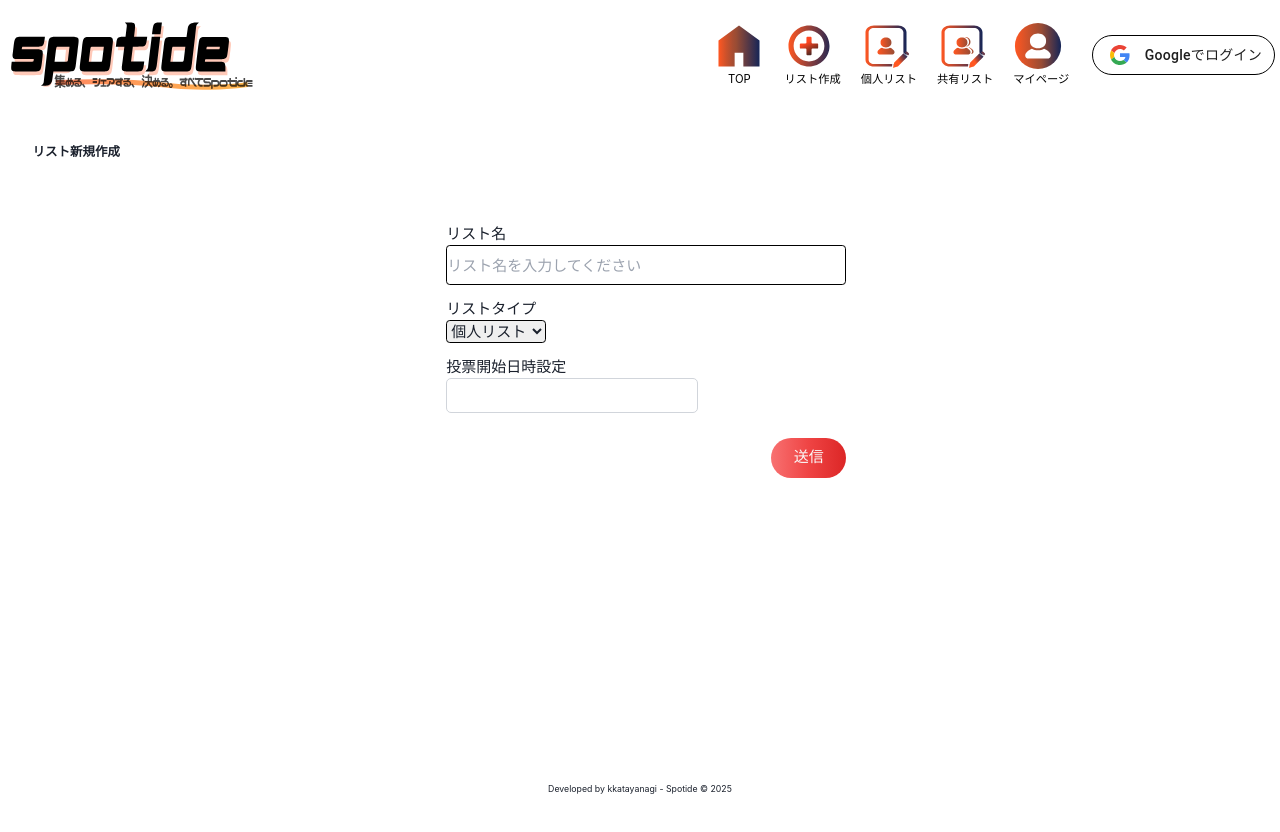
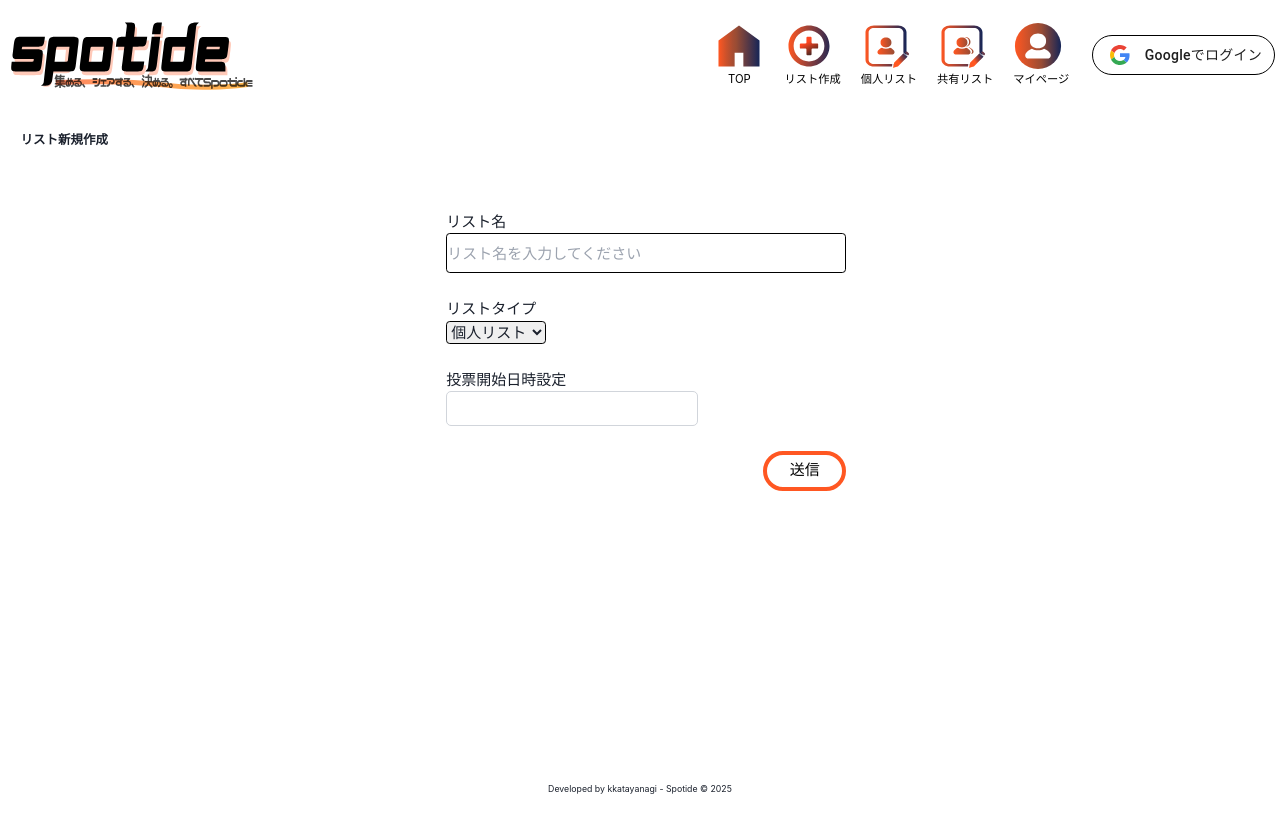
Before and after one commit to k-katayanagi/Spotide, a Next.js app: page /user/1/list_create in a window 1280 px wide. Shown: the top 832 px of the page. Built offline with nearby package versions, Linux system fonts and the light colour scheme.

Commit message:
【update】ボタン修正
list_create/page.tsx

```diff
--- a/src/app/styles/globals.css
+++ b/src/app/styles/globals.css
@@ -40,7 +40,7 @@ main {
   align-items: center;
   width: 100%;
   flex-grow: 1;
-  padding: 20px;
+  padding: 8px;
   padding-bottom: 60px;
   overflow-y: auto; /* コンテンツが多いときだけスクロール可能 */
 }
--- a/src/app/user/[userid]/individual_list/page.tsx
+++ b/src/app/user/[userid]/individual_list/page.tsx
@@ -78,11 +78,11 @@ const IndividualList = () => {
     console.log(isSort);
   };
 
-  // **🔹 ページネーションの z-index を決定**
+
   const paginationZIndex = !isBottomNavOpen && !isFilter ? "z-40" : "z-20";
 
   return (
-    <div className="p-5 overflow-auto relative">
+    <div className="p-3 overflow-auto relative">
       <div className="flex items-center justify-between">
         <h1 className="text-2xl font-bold">{user.name}さんの個人リスト一覧</h1>
         <div className="flex gap-2 mb- justify-end relative z-10">
--- a/src/app/user/[userid]/list_create/page.tsx
+++ b/src/app/user/[userid]/list_create/page.tsx
@@ -66,7 +66,7 @@ const ListCreate = () => {
       <div className="flex flex-col items-center justify-start w-full flex-grow mt-20">
         <form
           onSubmit={handleSubmit}
-          className="mt-5 flex flex-col items-center space-y-5 w-full max-w-[400px]"
+          className="mt-5 flex flex-col items-center space-y-10 w-full max-w-[400px]"
         >
           <div className="w-full flex flex-col self-start">
             <ListNameInput
--- a/src/components/buttons/SubmitButton.tsx
+++ b/src/components/buttons/SubmitButton.tsx
@@ -1,16 +1,17 @@
-'use client';
+"use client";
 
-import Button from '@components/Button';
-
+import Button from "@components/Button";
 
 const SubmitButton = () => {
   return (
     <Button
-      className="group relative inline-flex h-16 items-center justify-center overflow-hidden rounded-full bg-gradient-to-r from-red-400 via-red-500 to-red-600 px-9 font-medium text-neutral-50 transition-all duration-300 hover:bg-gradient-to-r hover:from-pink-400 hover:via-pink-500 hover:to-pink-600 hover:shadow-2xl transform hover:scale-102 mt-5"
+      className="group relative inline-flex h-16 items-center justify-center overflow-hidden rounded-full
+    bg-white border-4 border-[#FF5722] px-9 font-medium text-black transition-all duration-300
+    hover:bg-gradient-to-r hover:from-[#FF7043] hover:via-[#FF5722] hover:to-[#F4511E]"
       type="submit"
       text={
         <>
-          <span className="absolute h-0 w-0 rounded-full bg-pink-300 transition-all duration-300 group-hover:h-56 group-hover:w-32"></span>
+          <span className="absolute h-0 w-0 rounded-full bg-[#FF8A65] transition-all duration-300 group-hover:h-56 group-hover:w-32"></span>
           <span>送信</span>
         </>
       }
```
